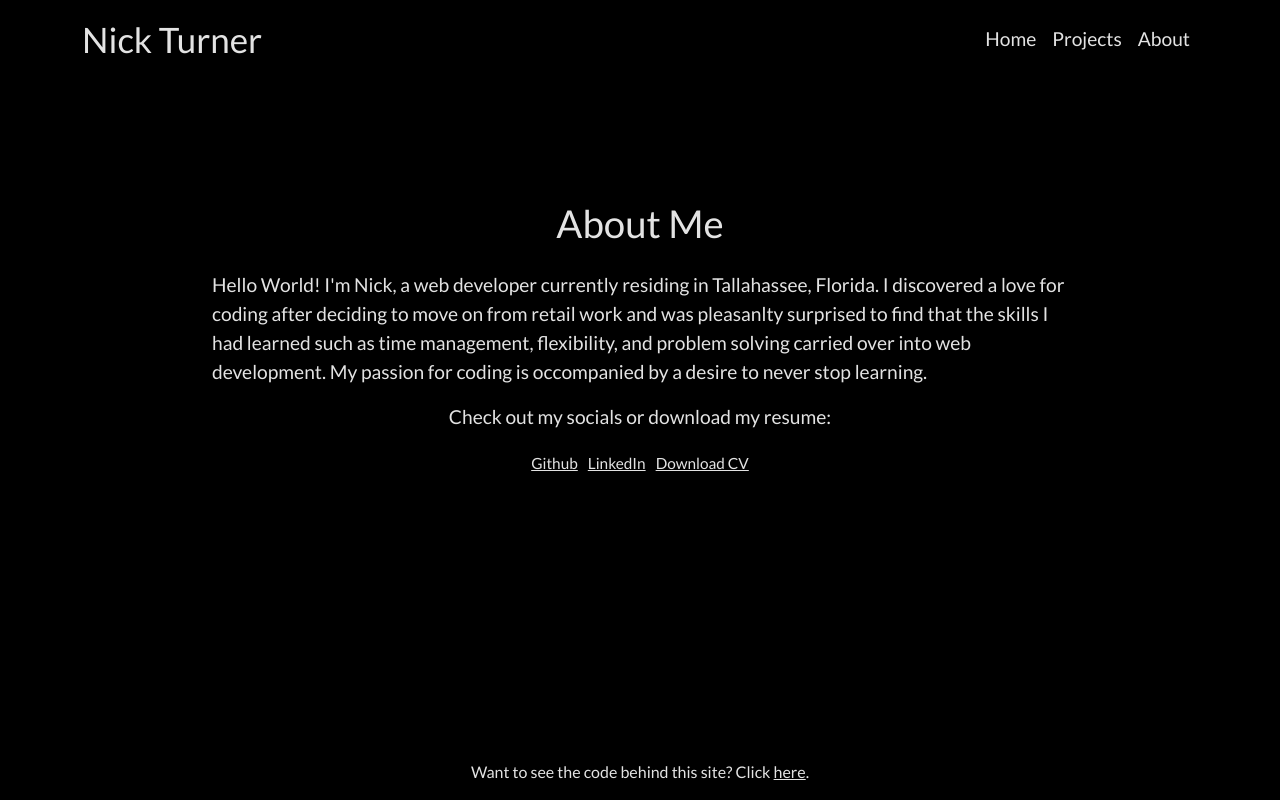
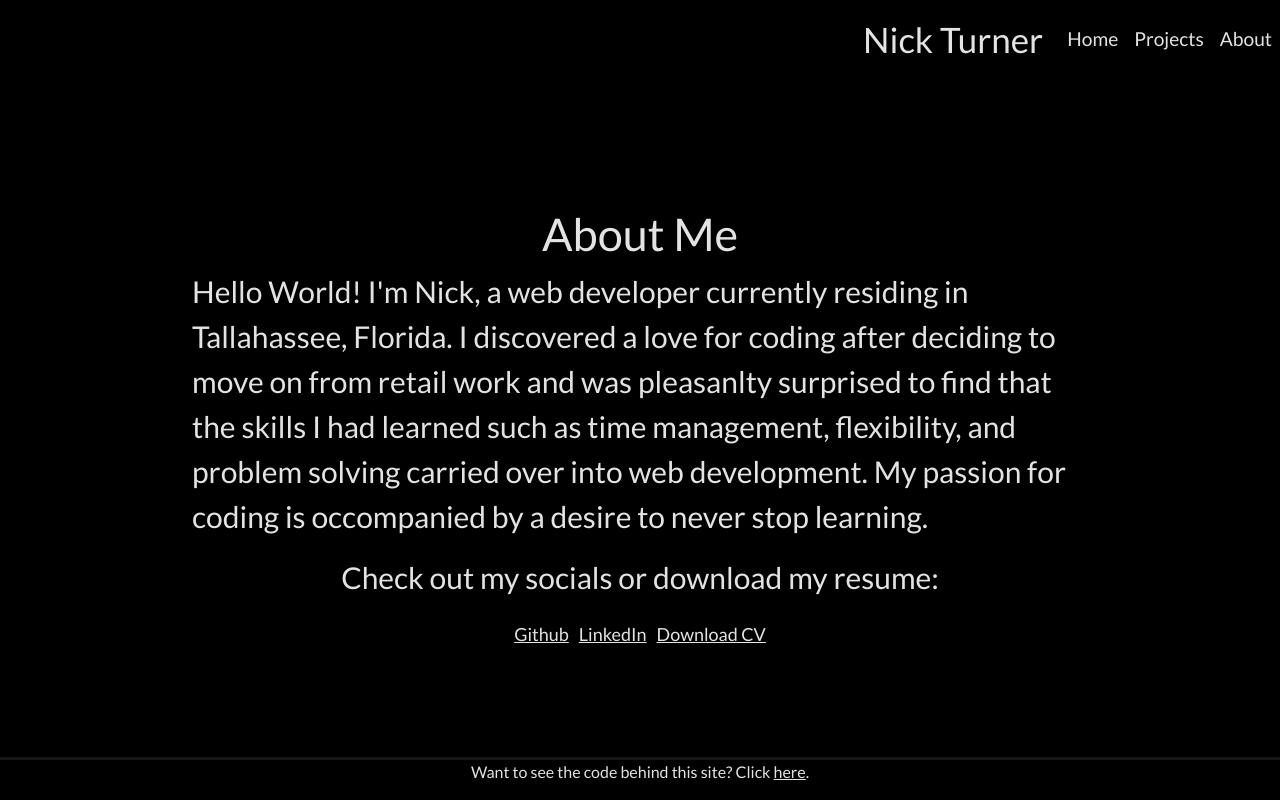
Before and after one commit to Clodus-NT/personal-site, a React (Create React App) app: page /about in a window 1280 px wide. Built offline with nearby package versions, Linux system fonts and the light colour scheme.

Commit message:
styling changes

```diff
--- a/src/components/about/About.css
+++ b/src/components/about/About.css
@@ -16,29 +16,31 @@
 }
 
 .about-container {
-  margin-top:6vw;
+  margin-top: 10%;;
   display: flex;
   flex-direction: row;
+  align-items: center;
   justify-content: center;
 }
 
 .blurb-header {
-  margin: 25px;
-  font-size: 3vw;
+  font-size: 45px;
+  display: flex;
+  flex-direction: column;
+  justify-content: center;
+  align-items: center;
 }
 
 .blurb-container {
   width: 70%;
-  font-size: 1.5vw;
   border-radius: 5%;
-  padding: 20px;
+  font-size: 30px;
   display: flex;
   flex-direction: column;
   align-items: center;
 }
 
 .socials-container{
-  font-size: 1.2vw;
   display: flex;
   flex-direction: row;
 }
@@ -46,6 +48,7 @@
 .links{
   text-decoration: underline;
   margin: 5px;
+  font-size: large;
   display: flex;
   flex-direction: row;
 }
--- a/src/components/footer/Footer.css
+++ b/src/components/footer/Footer.css
@@ -5,16 +5,21 @@
   --color4: #6200EE;
 } */
 
-.footer-container {
+/* .footer-container {
+  border-style: solid;
+  border-color: rgb(253, 251, 251);
+} */
+
+.footer {
+  border-top: solid;
+  border-color: rgb(22, 22, 22);
+  width: 100%;
+  position: fixed;
+  bottom: 0;
   display: flex;
   flex-direction: row;
   justify-content: center;
   align-items: center;
-}
-
-.footer {
-  position: fixed;
-  bottom: 0;
 }
 
 .github-link {
--- a/src/components/main-view/MainView.css
+++ b/src/components/main-view/MainView.css
@@ -7,7 +7,7 @@
 }
 
 .splashContainer {
-  margin-top: 6vw;
+  margin: 25px;
   width: 50%;
   display: flex;
   flex-direction: row;
@@ -15,7 +15,7 @@
 }
 
 .splashText {
-  font-size: 5vw;
+  font-size: 60px;
 }
 
 Button {
--- a/src/components/main-view/MainView.js
+++ b/src/components/main-view/MainView.js
@@ -7,10 +7,10 @@ export default function MainView(props) {
     <Container>
       <div className="splashContainer">
         <p className="splashText">Hi! I'm a web developer based in Tallahassee, Florida.</p>
-        <div className="btnContainer">
+        {/* <div className="btnContainer">
           <Button>Resume</Button>
           <Button>Github</Button>
-        </div>
+        </div> */}
       </div>
     </Container>
   )
--- a/src/components/menu-bar/MenuBar.js
+++ b/src/components/menu-bar/MenuBar.js
@@ -5,7 +5,7 @@ import { Navbar, Container, Nav, } from 'react-bootstrap';
 export default function MenuBar() {
   return (
     <Navbar className="nav navColors" variant='navColors'>
-      <Container className="navContainer navColors">
+      {/* <Container className="navContainer navColors"> */}
         <Navbar.Brand  className='navColors navBrand' href='/'>Nick Turner</Navbar.Brand>
         <Navbar.Toggle aria-controls='basic-navbar-nav navbarScroll' />
         {/* <Navbar.Collapse className='navColors' id="responsive-navbar-nav"> */}
@@ -15,7 +15,7 @@ export default function MenuBar() {
             <Nav.Link className='navColors navLink' href="/about">About</Nav.Link>
           </Nav>
         {/* </Navbar.Collapse> */}
-      </Container>
+      {/* </Container> */}
     </Navbar>
   )
 }
--- a/src/components/menu-bar/menu-bar.css
+++ b/src/components/menu-bar/menu-bar.css
@@ -14,14 +14,23 @@
   color: var(--color4);
 }
 
-.navContainer {
+.nav {
+  width: 100%;
   display: flex;
   flex-direction: row;
   justify-content: flex-end;
 }
 
+/* .navContainer {
+  width: 100%;
+  display: flex;
+  flex-direction: row;
+  justify-content: flex-end;
+} */
+
 .navBrand {
   font-size: 35px;
+  display: flex;
 }
 
 .navLink {
```
Also changed, not shown: 1 other file (tests, documents, lock files or other folders).
